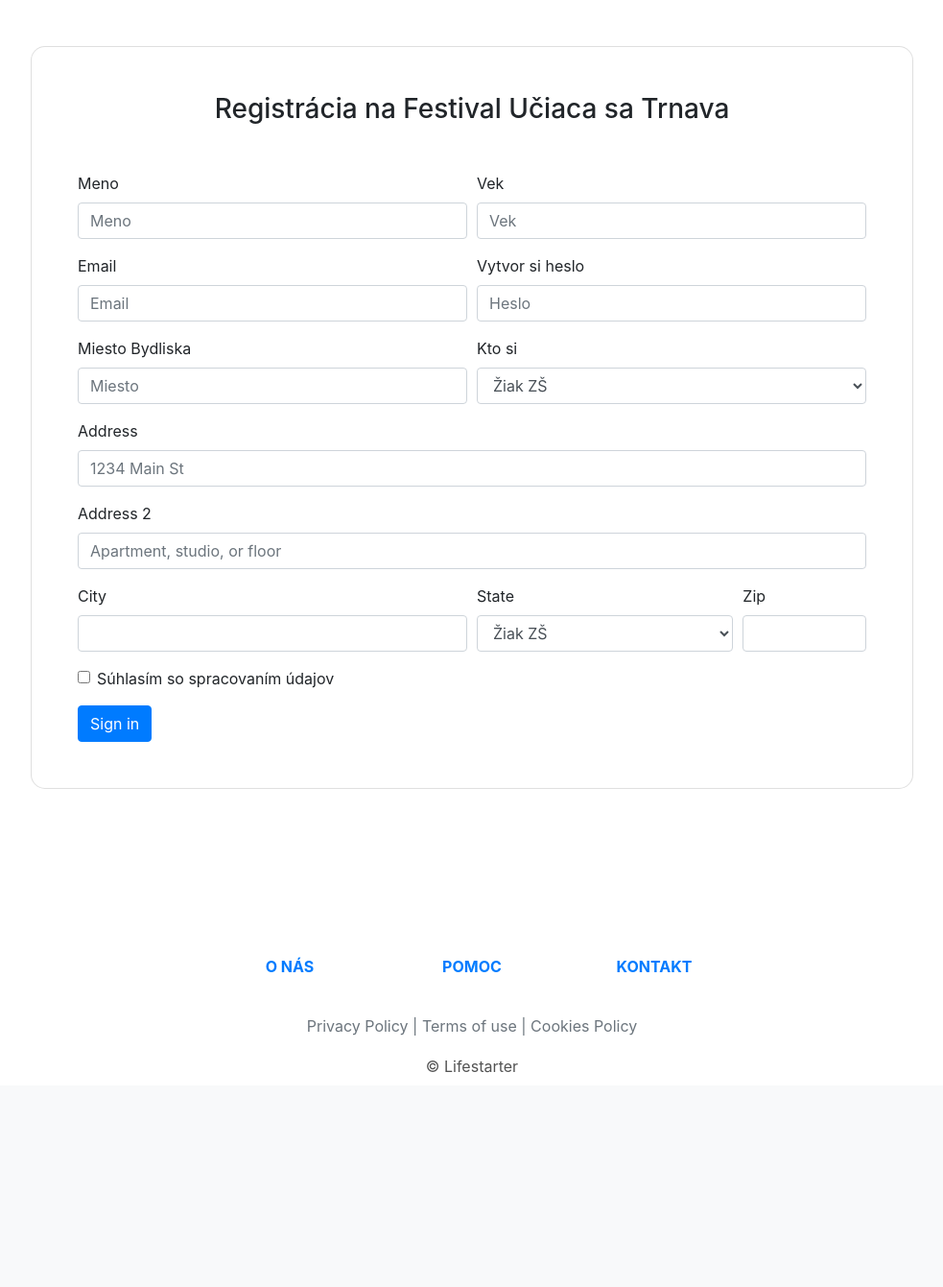
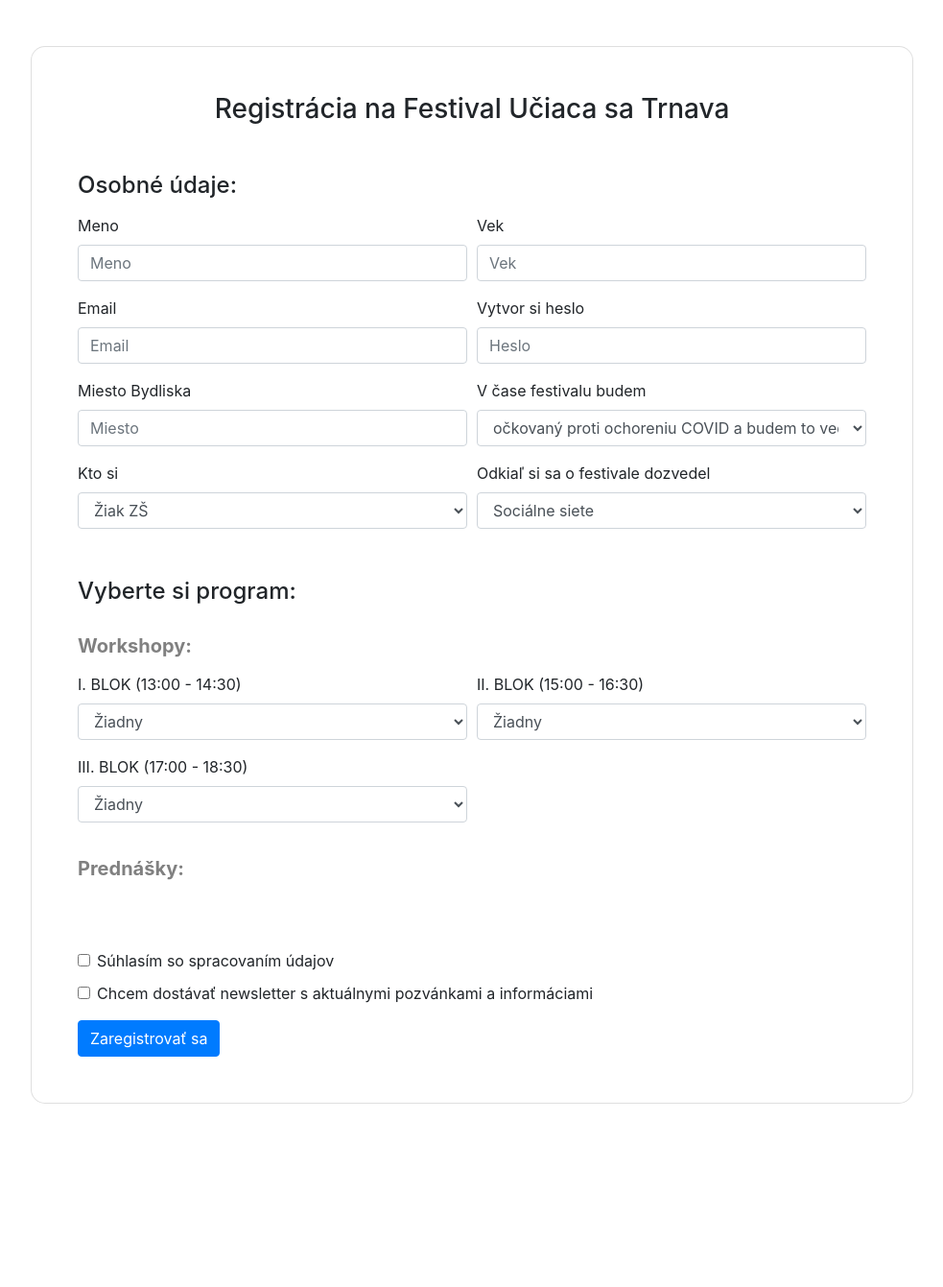
Before and after one commit to pravoslavzilka/UTT-registration, a Flask app: page /user/sign-up/ in a window 1280 px wide. Shown: the part 81-1422 px from the top of the page at 96% size, without its empty margins (148-1131 px from the left). Before the commit the page ends 1199 px from the top, so only its background shows below. Run offline with Flask 2, Linux system fonts and the light colour scheme; data that the repository does not hold is empty; some libraries are stand-ins or nearby versions.

Commit message:
registration page + generate qr code ticket in user page

```diff
--- a/blueprints/head_admin/__init__.py
+++ b/blueprints/head_admin/__init__.py
@@ -35,12 +35,16 @@ def add_piece():
 def edit_piece():
     name = request.form["piece-name"]
     speaker = request.form["piece-speaker"]
-    start = datetime.datetime.strptime(request.form["piece-start"], '%H:%M:%S').time()
+    start = request.form["piece-start"]
     max_cap = int(request.form["piece-cap"])
     tt = TicketType.query.filter(TicketType.id == int(request.form["piece-id"])).first()
 
     tt.name = name
     tt.speaker = speaker
+    if len(start)>5:
+        start = datetime.datetime.strptime(start, '%H:%M:%S').time()
+    else:
+        start = datetime.datetime.strptime(start, '%H:%M').time()
     tt.start = start
     tt.max_cap = max_cap
 
--- a/blueprints/user/templates/user/sign_up.html
+++ b/blueprints/user/templates/user/sign_up.html
@@ -18,43 +18,56 @@
   .card-registration .select-arrow {
     top: 13px;
   }
+  #reg-section {
+    margin-bottom:500px;
+  }
+
+  @media only screen and (max-width: 750px) {
+    #reg-section {
+      margin-bottom:800px;
+    }
+  }
+
 </style>
 
-<section class="vh-100 gradient-custom">
+<section class="vh-100 gradient-custom" id="reg-section">
   <div class="container py-5 h-100">
     <div class="row justify-content-center align-items-center h-100">
       <div class="col-12 col-lg-10 col-xl-10">
         <div class="card shadow-2-strong card-registration" style="border-radius: 15px;">
           <div class="card-body p-4 p-md-5">
             <h3 class="mb-4 pb-2 pb-md-0 mb-md-5 text-center">Registrácia na Festival Učiaca sa Trnava</h3>
-            <form class="needs-validation" novalidate>
+            <form class="needs-validation" method="post" action="{{ url_for('user_bp.sign_up_fun') }}" novalidate>
+              <div class="form-group">
+                  <h4>Osobné údaje:</h4>
+                </div>
               <div class="form-row">
                 <div class="form-group col-md-6">
                   <label for="inputName">Meno</label>
-                  <input type="text" class="form-control" id="inputName" placeholder="Meno" required>
+                  <input type="text" name="user-name" class="form-control" id="inputName" placeholder="Meno" required>
                   <div class="invalid-feedback">
                     Zadaj platné meno
                   </div>
                 </div>
                 <div class="form-group col-md-6">
                   <label for="inputAge">Vek</label>
-                  <input type="number" oninput="this.value=this.value.slice(0,this.maxLength)" maxlength="3" class="form-control" id="inputAge"  placeholder="Vek" required>
+                  <input type="number" name="user-age" oninput="this.value=this.value.slice(0,this.maxLength)" maxlength="3" class="form-control" id="inputAge"  placeholder="Vek" required>
                     <div class="invalid-feedback">
-                        Zadaj platné vek
+                        Zadaj platný vek
                       </div>
                 </div>
               </div>
               <div class="form-row">
                 <div class="form-group col-md-6">
                   <label for="inputEmail4">Email</label>
-                  <input type="email" class="form-control" id="inputEmail4" placeholder="Email" required>
+                  <input type="email" name="user-email" class="form-control" id="inputEmail4" placeholder="Email" required>
                    <div class="invalid-feedback">
                     Zadaj platný email
                   </div>
                 </div>
                 <div class="form-group col-md-6">
                   <label for="inputPassword4">Vytvor si heslo</label>
-                  <input type="password" class="form-control" id="inputPassword4" placeholder="Heslo" required>
+                  <input type="password" name="user-password" class="form-control" id="inputPassword4" minlength="8" maxlength="30" placeholder="Heslo" required>
                   <div class="invalid-feedback">
                     Vytvor si 8 miestne heslo
                   </div>
@@ -63,14 +76,24 @@
               <div class="form-row">
                   <div class="form-group col-md-6">
                       <label for="inputLoc">Miesto Bydliska</label>
-                      <input type="text" class="form-control" id="inputLoc" placeholder="Miesto" required>
+                      <input type="text" name="user-city" class="form-control" id="inputLoc" placeholder="Miesto" required>
                        <div class="invalid-feedback">
-                        Zadaj platný miesto bydliska
+                        Zadaj platné miesto bydliska
                       </div>
                   </div>
                   <div class="form-group col-md-6">
+                      <label for="inputPer">V čase festivalu budem</label>
+                      <select name="user-otp" class="form-control" id="inputPer" required>
+                        <option>očkovaný proti ochoreniu COVID a budem to vedieť preukázať.</option>
+                        <option>testovaný na ochorenie COVID a budem to vedieť preukázať.</option>
+                        <option>mať prekonané ochorenie COVID pred menej než 180 dňami a budem to vedieť preukázať.</option>
+                      </select>
+                  </div>
+              </div>
+              <div class="form-row">
+                <div class="form-group col-md-6">
                       <label for="inputPer">Kto si</label>
-                      <select class="form-control" id="inputPer" required>
+                      <select name="user-who" class="form-control" id="inputPer" required>
                         <option>Žiak ZŠ</option>
                         <option>Študent SŠ</option>
                         <option>Študent VŠ</option>
@@ -81,48 +104,99 @@
                         <option>Iné</option>
                       </select>
                   </div>
-              </div>
-
-              <div class="form-group">
-                <label for="inputAddress">Address</label>
-                <input type="text" class="form-control" id="inputAddress" placeholder="1234 Main St">
-              </div>
-              <div class="form-group">
-                <label for="inputAddress2">Address 2</label>
-                <input type="text" class="form-control" id="inputAddress2" placeholder="Apartment, studio, or floor">
-              </div>
-              <div class="form-row">
                   <div class="form-group col-md-6">
-                  <label for="inputCity">City</label>
-                  <input type="text" class="form-control" id="inputCity">
-                </div>
-                <div class="form-group col-md-4">
-                  <label for="inputState">State</label>
-                  <select class="form-control" id="person-form" required>
-                    <option>Žiak ZŠ</option>
-                    <option>Študent SŠ</option>
-                    <option>Študent VŠ</option>
-                    <option>Pracujúci</option>
-                    <option>Učiteľ</option>
-                    <option>Matka na materskej dovolenke</option>
+                      <label for="inputPer">Odkiaľ si sa o festivale dozvedel</label>
+                      <select name="user-where" class="form-control" id="inputPer" required>
+                        <option>Sociálne siete</option>
+                        <option>Webová stránka festivalu</option>
+                        <option>Škola</option>
+                        <option>Plagáty, citylighty</option>
+                        <option>Reklama v autobuse</option>
                         <option>Dôchodca</option>
                         <option>Iné</option>
                       </select>
                   </div>
-                <div class="form-group col-md-2">
-                  <label for="inputZip">Zip</label>
-                  <input type="text" class="form-control" id="inputZip">
+              </div>
+              <div class="form-group" style="margin-top:35px;margin-bottom:30px;">
+                <h4>Vyberte si program:</h4>
+              </div>
+              <div class="form-group" >
+                <h5><strong style="color:grey;">Workshopy:</strong></h5>
+              </div>
+              <div class="form-row">
+                <div class="form-group col-md-6">
+                  <label for="inputEmail4">I. BLOK (13:00 - 14:30)</label>
+                  <select name="user-block1" class="form-control" required>
+                    <option>Žiadny</option>
+                    {% for tt in tts %}
+                      {% if ((tt.ticket_type_type.name == "Workshop blok 1") and (tt.tickets | length < tt.max_cap)) %}
+                        <option>{{ tt.name }} ({{ tt.speaker }})</option>
+                      {% endif %}
+                    {% endfor %}
+                  </select>
+
+                </div>
+                <div class="form-group col-md-6">
+                  <label for="inputPassword4">II. BLOK (15:00 - 16:30)</label>
+                  <select name="user-block2" class="form-control" required>
+                    <option>Žiadny</option>
+                    {% for tt in tts %}
+                      {% if ((tt.ticket_type_type.name == "Workshop blok 2") and (tt.tickets | length < tt.max_cap)) %}
+                        <option>{{ tt.name }} ({{ tt.speaker }})</option>
+                      {% endif %}
+                    {% endfor %}
+                  </select>
                 </div>
               </div>
-              <div class="form-group">
+              <div class="form-row">
+                <div class="form-group col-md-6">
+                  <label for="inputEmail4">III. BLOK (17:00 - 18:30)</label>
+                  <select name="user-block3" class="form-control" required>
+                    <option>Žiadny</option>
+                    {% for tt in tts %}
+                      {% if ((tt.ticket_type_type.name == "Workshop blok 3") and (tt.tickets | length < tt.max_cap)) %}
+                        <option>{{ tt.name }} ({{ tt.speaker }})</option>
+                      {% endif %}
+                    {% endfor %}
+                  </select>
+                </div>
+              </div>
+              <div class="form-group" >
+                <h5 style="padding-top:20px; color:grey;"><strong>Prednášky:</strong></h5>
+              </div>
+               <div class="form-row">
+                <div class="form-group col-md-6">
+                  <div class="form-check" style="margin-left:10px;font-size:17px;">
+                    {% for tt in tts %}
+                      {% if ((tt.ticket_type_type.name == "Prednášky") and (tt.tickets | length < tt.max_cap)) %}
+                        <input name="user-{{tt.id }}" id="{{ tt.name }}" class="form-check-input" type="checkbox">
+                        <label class="form-check-label" for="{{ tt.name }}">
+                           {{ tt.name }} ({{ tt.speaker }})
+                        </label>
+                      {% endif %}
+                    {% endfor %}
+                  </div>
+                </div>
+               </div>
+              <div class="form-group" style="margin-top:40px;">
                 <div class="form-check">
-                  <input class="form-check-input" type="checkbox" id="gridCheck">
-                  <label class="form-check-label" for="gridCheck">
+                  <input name="user-accept" class="form-check-input" type="checkbox" id="accept-terms" required>
+                  <label class="form-check-label" for="accept-terms">
                     Súhlasím so spracovaním údajov
+                  </label>
+                  <div class="invalid-feedback">
+                    Na spracovanie registrácie potrebujeme váš súhlas
+                  </div>
+                </div>
+                <div class="form-check" style="padding-top:10px;">
+                  <input name="user-news" class="form-check-input" type="checkbox" id="news">
+                  <label class="form-check-label" for="news">
+                    Chcem dostávať newsletter s aktuálnymi pozvánkami a informáciami
                   </label>
                 </div>
               </div>
-              <button type="submit" class="btn btn-primary">Sign in</button>
+              <input type="hidden" name="csrf_token" value="{{ csrf_token() }}"/>
+              <button type="submit" class="btn btn-primary">Zaregistrovať sa </button>
             </form>
           </div>
         </div>
--- a/templates/layout.html
+++ b/templates/layout.html
@@ -69,7 +69,7 @@
 			  		{% endif %}
 			  	{% else %}
 			  		<li class="links-items nav-item">
-	      				<a class="nav-link" href="#">Tvoje Konto</a>
+	      				<a class="nav-link" href="{{ url_for('user_bp.user_page') }}">Tvoje Konto</a>
 	        		</li>
 			    {% endif %}
 		  	{% endif %}
```
Also changed, not shown: blueprints/user/__init__.py (+81 -2 lines), blueprints/user/templates/user/user_page.html (added, +57 -0 lines), models.py (+7 -2 lines), run_script.py (+13 -1 lines). Lines whose indentation alone changed are shown as unchanged.
